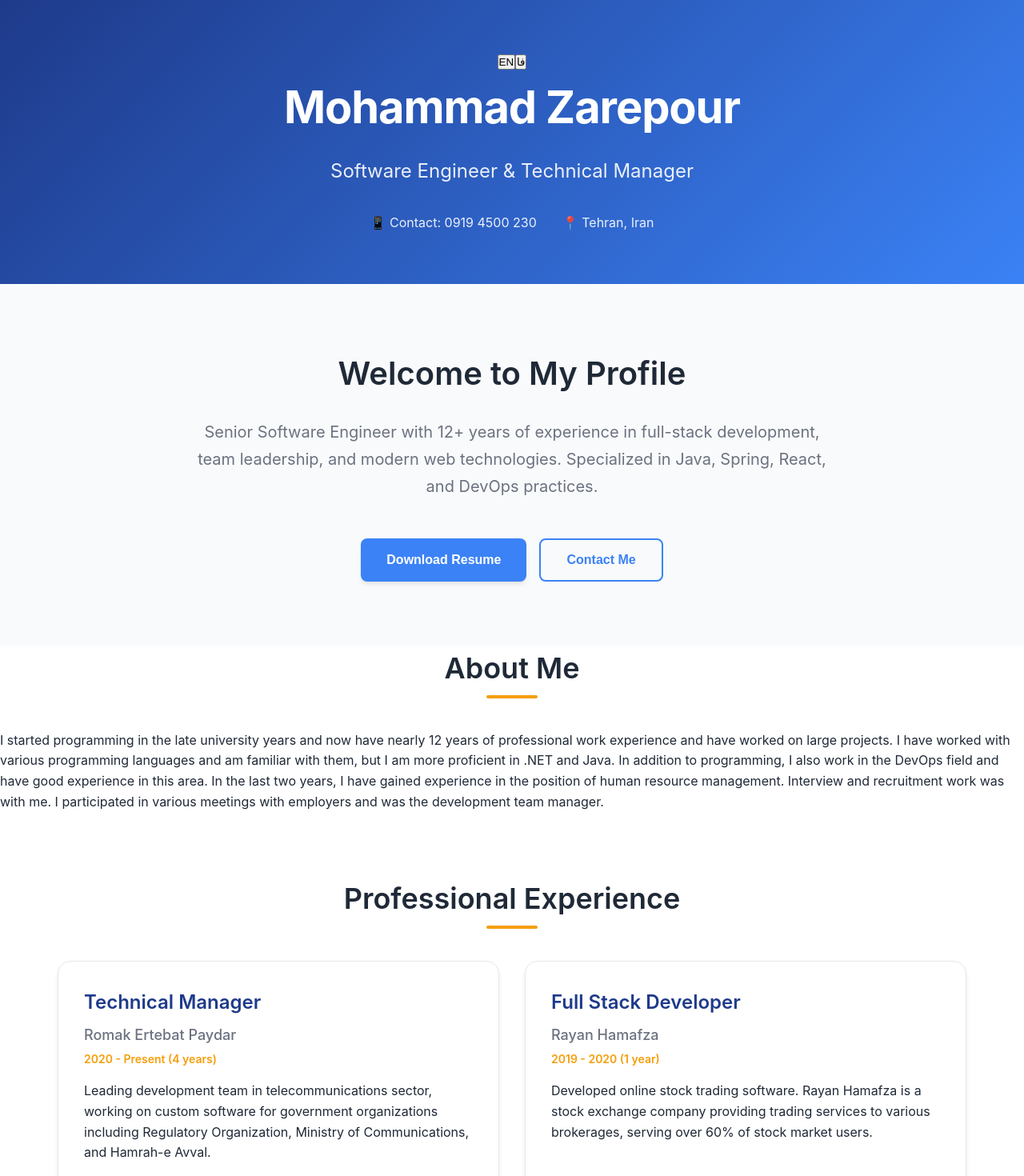
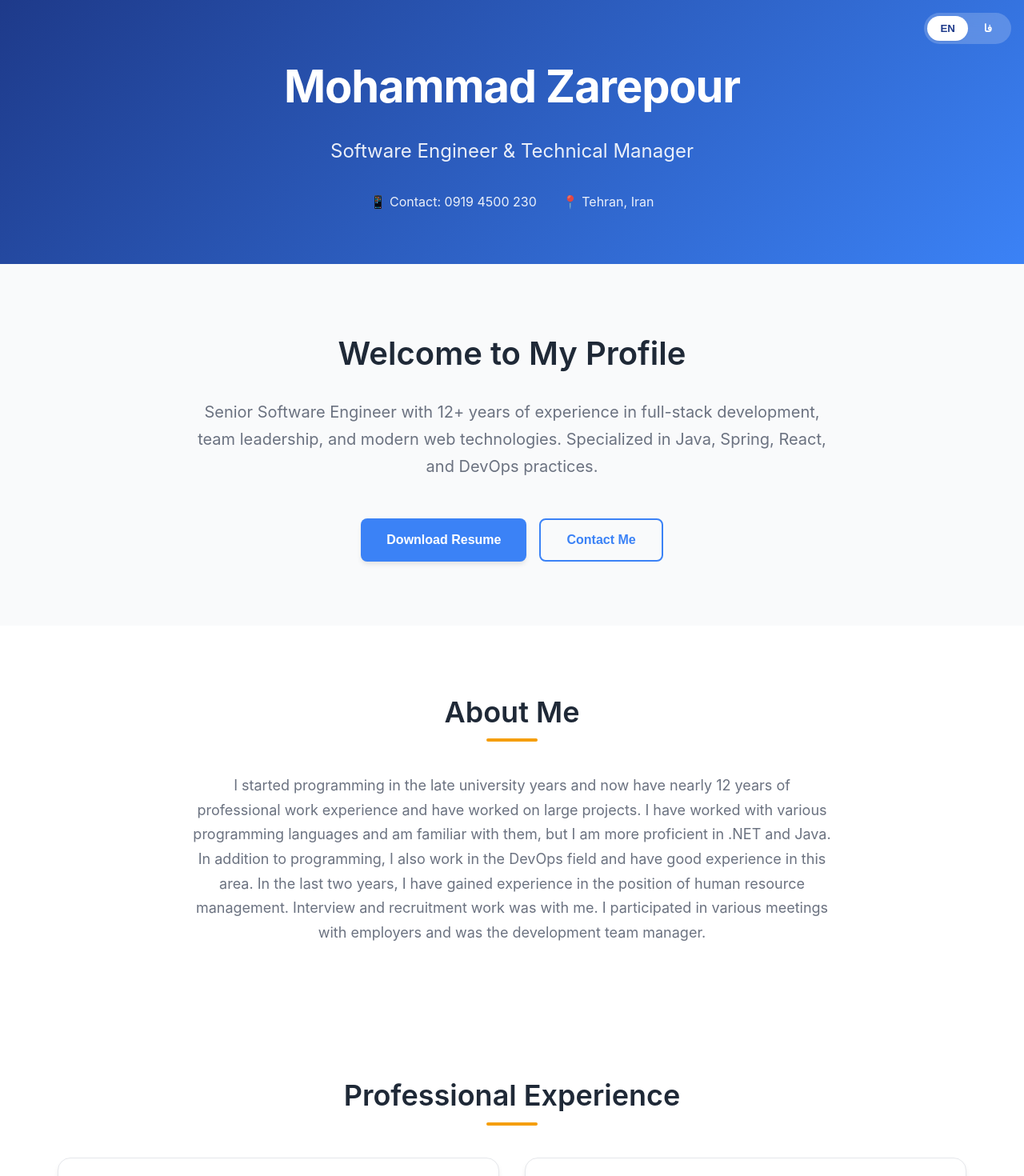
Before and after one commit to ruperaz/zarepour.ir, a Next.js app: page / in a window 1280 px wide. Shown: the top 1470 px of the page at 80% size. Built offline with nearby package versions, Linux system fonts and the light colour scheme.

Commit message:
TodoWrite
cgen-c043e4910c4c4d53bb2027f854fd611f

```diff
--- a/app/globals.css
+++ b/app/globals.css
@@ -28,9 +28,71 @@ body {
   background-color: var(--background-white);
 }
 
+/* Improve text rendering for Persian */
+.rtl * {
+  text-rendering: optimizeLegibility;
+  -webkit-font-smoothing: antialiased;
+  -moz-osx-font-smoothing: grayscale;
+}
+
 /* Main Container */
 .profile-container {
   min-height: 100vh;
+}
+
+/* RTL Support */
+.rtl {
+  direction: rtl;
+  text-align: right;
+}
+
+.ltr {
+  direction: ltr;
+  text-align: left;
+}
+
+/* Language Toggle */
+.language-toggle-container {
+  position: absolute;
+  top: 1rem;
+  right: 1rem;
+  z-index: 1000;
+}
+
+.language-toggle {
+  display: flex;
+  background-color: rgba(255, 255, 255, 0.2);
+  border-radius: 2rem;
+  padding: 0.25rem;
+  backdrop-filter: blur(10px);
+}
+
+.lang-btn {
+  background: transparent;
+  border: none;
+  padding: 0.5rem 1rem;
+  border-radius: 1.5rem;
+  color: white;
+  font-weight: 600;
+  cursor: pointer;
+  transition: all 0.3s ease;
+  min-width: 50px;
+}
+
+.lang-btn:hover {
+  background-color: rgba(255, 255, 255, 0.2);
+}
+
+.lang-btn.active {
+  background-color: white;
+  color: var(--primary-navy);
+  box-shadow: var(--shadow-sm);
+}
+
+/* RTL Adjustments for Language Toggle */
+.rtl .language-toggle-container {
+  right: auto;
+  left: 1rem;
 }
 
 /* Header Section */
@@ -175,8 +237,34 @@ body {
 /* Experience Section */
 .experience-grid {
   display: grid;
-  grid-template-columns: repeat(auto-fit, minmax(500px, 1fr));
+  grid-template-columns: repeat(auto-fit, minmax(400px, 1fr));
   gap: 2rem;
+}
+
+/* About Section */
+.about-section {
+  padding: 5rem 2rem;
+  max-width: 1200px;
+  margin: 0 auto;
+  background-color: var(--background-white);
+}
+
+.about-content {
+  max-width: 800px;
+  margin: 0 auto;
+  text-align: center;
+}
+
+.about-text {
+  font-size: 1.125rem;
+  line-height: 1.7;
+  color: var(--text-gray);
+}
+
+/* RTL Support for About Section */
+.rtl .about-text {
+  text-align: right;
+  font-family: 'Vazir', 'Tahoma', sans-serif;
 }
 
 .experience-card {
@@ -235,6 +323,24 @@ body {
   top: 0.125rem;
 }
 
+/* RTL Support for Job Responsibilities */
+.rtl .job-responsibilities li {
+  padding-left: 0;
+  padding-right: 1.5rem;
+}
+
+.rtl .job-responsibilities li::before {
+  left: auto;
+  right: 0;
+  content: '◀';
+}
+
+.job-description {
+  color: var(--text-gray);
+  line-height: 1.6;
+  margin-top: 1rem;
+}
+
 /* Skills Section */
 .skills-section {
   background-color: var(--background-gray);
@@ -284,14 +390,32 @@ body {
 }
 
 /* Education Section */
+.education-grid {
+  display: grid;
+  grid-template-columns: repeat(auto-fit, minmax(400px, 1fr));
+  gap: 2rem;
+  max-width: 1000px;
+  margin: 0 auto;
+}
+
 .education-card {
   background-color: white;
   padding: 2rem;
   border-radius: 1rem;
   box-shadow: var(--shadow-md);
   border-left: 4px solid var(--accent-gold);
-  max-width: 600px;
-  margin: 0 auto;
+  transition: all 0.3s ease;
+}
+
+.education-card:hover {
+  transform: translateY(-4px);
+  box-shadow: var(--shadow-lg);
+}
+
+/* RTL Support for Education Cards */
+.rtl .education-card {
+  border-left: none;
+  border-right: 4px solid var(--accent-gold);
 }
 
 .degree-title {
@@ -385,14 +509,29 @@ body {
     grid-template-columns: 1fr;
   }
 
+  .education-grid {
+    grid-template-columns: 1fr;
+  }
+
   .section-title {
     font-size: 1.875rem;
+  }
+
+  .language-toggle-container {
+    top: 0.5rem;
+    right: 0.5rem;
+  }
+
+  .rtl .language-toggle-container {
+    right: auto;
+    left: 0.5rem;
   }
 }
 
 @media (max-width: 480px) {
   .header-section,
   .hero-section,
+  .about-section,
   .experience-section,
   .skills-section,
   .education-section {
@@ -406,4 +545,30 @@ body {
   .hero-title {
     font-size: 1.75rem;
   }
+
+  .experience-grid,
+  .education-grid {
+    grid-template-columns: 1fr;
+  }
 }
+
+/* Persian Font Support */
+@import url('https://fonts.googleapis.com/css2?family=Inter:wght@400;500;600;700&display=swap');
+
+.rtl {
+  font-family: 'Vazir', 'Tahoma', 'Arial', sans-serif;
+}
+
+.rtl .profile-name,
+.rtl .hero-title,
+.rtl .section-title {
+  font-family: 'Vazir', 'Tahoma', sans-serif;
+  font-weight: 700;
+}
+
+.rtl .hero-description,
+.rtl .about-text,
+.rtl .job-description {
+  line-height: 1.8;
+  font-size: 1rem;
+}
```
